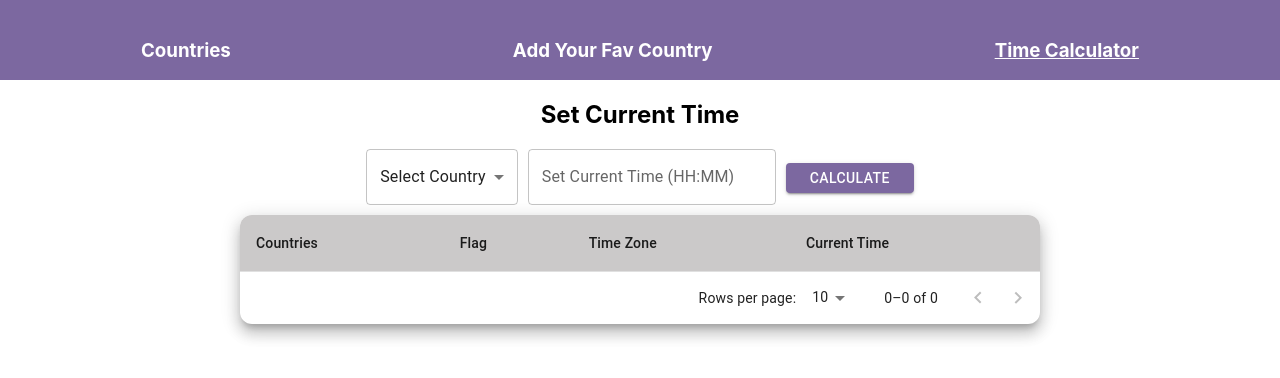
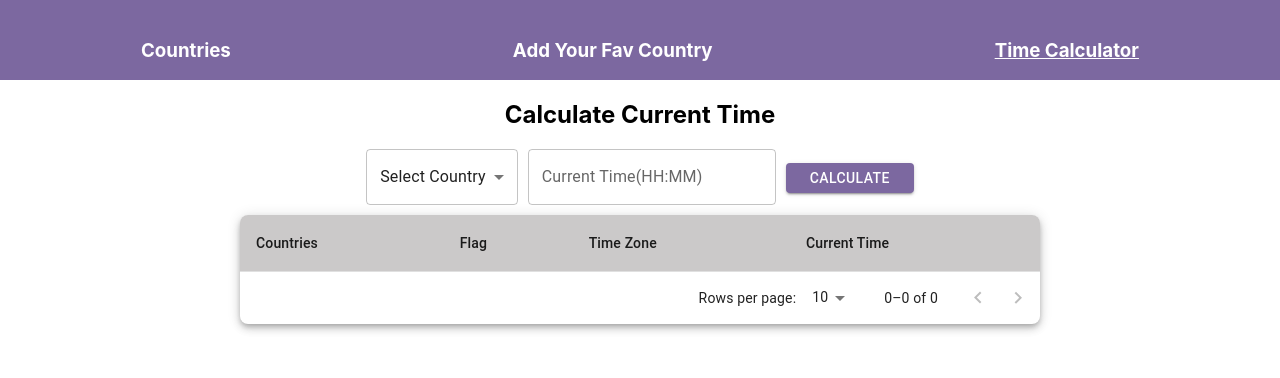
Before and after one commit to Sandhiya-29/Countries-TimeZone, a React (Create React App) app: page /timecalculator in a window 1280 px wide. Shown: the top 378 px of the page. Built offline with nearby package versions, Linux system fonts and the light colour scheme; the HTML template or start-up script is replaced by a standard one.

Commit message:
files added

```diff
--- a/src/components/AddCountry.tsx
+++ b/src/components/AddCountry.tsx
@@ -24,7 +24,6 @@ import './Country.css';
 const CountryList: React.FC = () => {
   const { addedCountries } = useSelector((state: RootState) => state.country);
   const [countryName, setCountryName] = useState('');
-  // const [timezoneSign, setTimezoneSign] = useState('+');
   const [hours, setHours] = useState('');
   const [minutes, setMinutes] = useState('');
   const [searchTerm, setSearchTerm] = useState('');
@@ -92,7 +91,7 @@ const CountryList: React.FC = () => {
 
   const handleAddCountry = (e: React.FormEvent) => {
     e.preventDefault();
-    if(countryName === '' || hours === '' || minutes === ''){
+    if(countryName === '' || sign === '' || hours === '' || minutes === ''){
       alert("All fields are required");
     }
     else{
@@ -107,7 +106,10 @@ const CountryList: React.FC = () => {
       const addedCountries = JSON.parse(localStorage.getItem('countries') || '[]');
 
     if (!addedCountries.some((existingCountry: { name: string }) => existingCountry.name === Country.name)) {
-      const updatedCountries = [...addedCountries, { name: Country.name, flag: Country.flag, timezone: timeZone }];
+      const updatedCountries = [
+        { name: Country.name, flag: Country.flag, timezone: timeZone },
+        ...addedCountries,
+      ];
       localStorage.setItem('countries', JSON.stringify(updatedCountries));
       alert("Country Added Successfully")
       dispatch(
@@ -119,13 +121,10 @@ const CountryList: React.FC = () => {
 
       );
     }
-
     setCountryName('');
     setSign('');
     setHours('');
     setMinutes('');
-
-
   }
   };
 
@@ -266,7 +265,7 @@ const CountryList: React.FC = () => {
 
         </Table>
         <TablePagination
-        rowsPerPageOptions={[ 10,25, 50]}
+        rowsPerPageOptions={[5, 10,25, 50]}
         component="div"
         count={allCountries.length}
         rowsPerPage={rowsPerPage}
--- a/src/components/Contries.tsx
+++ b/src/components/Contries.tsx
@@ -93,7 +93,7 @@ const Countries = () => {
         </TableBody>
       </Table>
       <TablePagination
-        rowsPerPageOptions={[ 10,25, 50]}
+        rowsPerPageOptions={[ 5,10,25, 50]}
         component="div"
         count={filteredCountries.length}
         rowsPerPage={rowsPerPage}
--- a/src/components/TimeCalculator.tsx
+++ b/src/components/TimeCalculator.tsx
@@ -34,7 +34,7 @@ const TimeCalculator: React.FC = () => {
 
   const handleCalculate = () => {
     if (!selectedCountry || !currentTime) {
-      setError('Please select a country and set the current time.');
+      setError('Please select a country and enter the current time.');
       return;
     }
 
@@ -59,7 +59,7 @@ const TimeCalculator: React.FC = () => {
       const times: Record<string, string> = {};
       addedCountries.forEach((country) => {
         const countryDateTime = baseDateTime.setZone(`UTC${country.timezone}`);
-        times[country.name] = countryDateTime.toFormat('HH:mm');
+        times[country.name] = countryDateTime.toFormat('hh:mm:a');
       });
 
       setCalculatedTimes(times);
@@ -83,7 +83,7 @@ const TimeCalculator: React.FC = () => {
 
   return (
     <div>
-      <h2 className="head-title"> Set Current Time</h2>
+      <h2 className="head-title"> Calculate Current Time</h2>
       <div className="dropdown-input">
         <Select sx={{marginBottom:"10px"}}
           value={selectedCountry}
@@ -101,7 +101,7 @@ const TimeCalculator: React.FC = () => {
           ))}
         </Select>
         <TextField sx={{marginLeft:"10px"}}
-          label="Set Current Time (HH:MM)"
+          label="Current Time(HH:MM)"
           variant="outlined"
           value={currentTime}
           placeholder="HH:MM"
@@ -114,7 +114,7 @@ const TimeCalculator: React.FC = () => {
 
       {error && <Typography className="error-msg">{error}</Typography>}
 
-      <TableContainer className="table-container" sx={{boxShadow:10, borderRadius:3}} >
+      <TableContainer className="table-container" sx={{boxShadow:5, borderRadius:2}} >
         <Table className="table" sx={{maxWidth:800, }}>
           <TableHead className="table-head" sx={{fontWeight:700}}>
             <TableRow>
@@ -138,7 +138,7 @@ const TimeCalculator: React.FC = () => {
           </TableBody>
         </Table>
         <TablePagination
-        rowsPerPageOptions={[ 10,25, 50]}
+        rowsPerPageOptions={[ 5,10,25, 50]}
         component="div"
         count={addedCountries.length}
         rowsPerPage={rowsPerPage}
```
